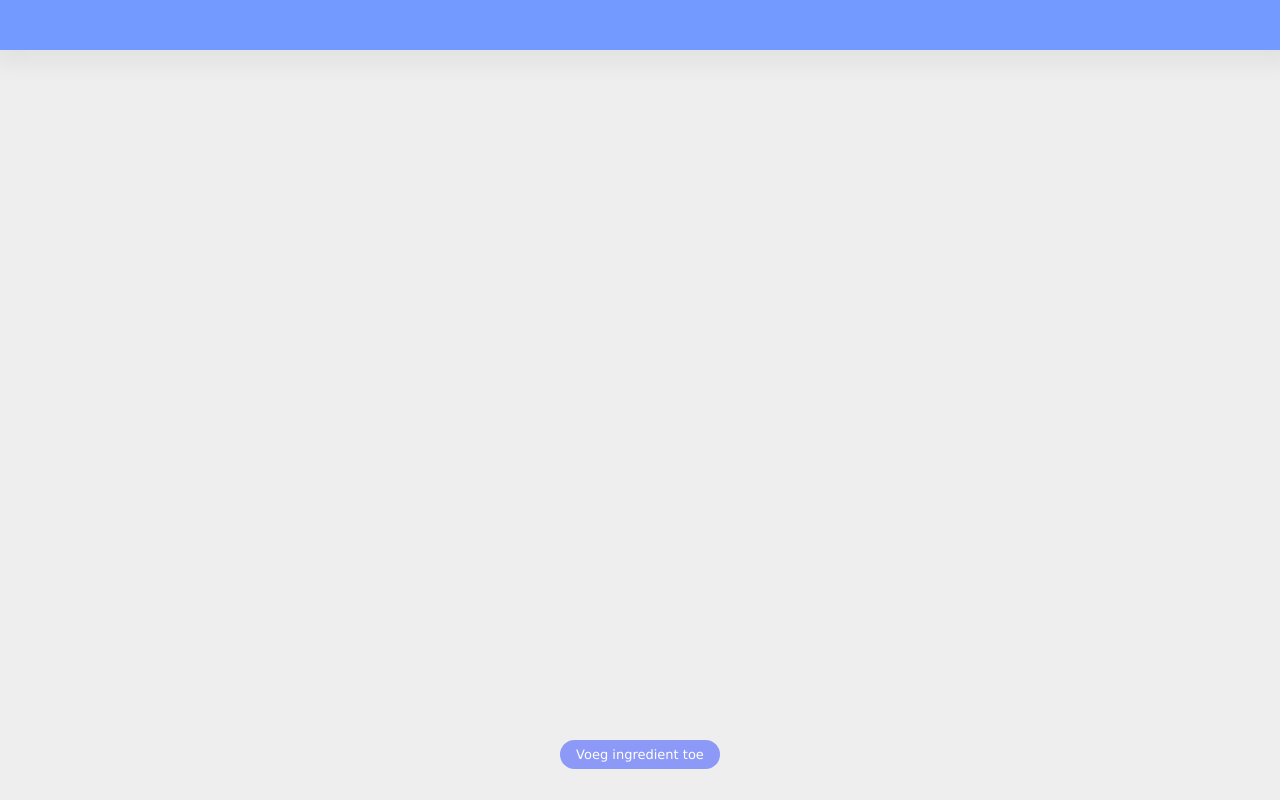
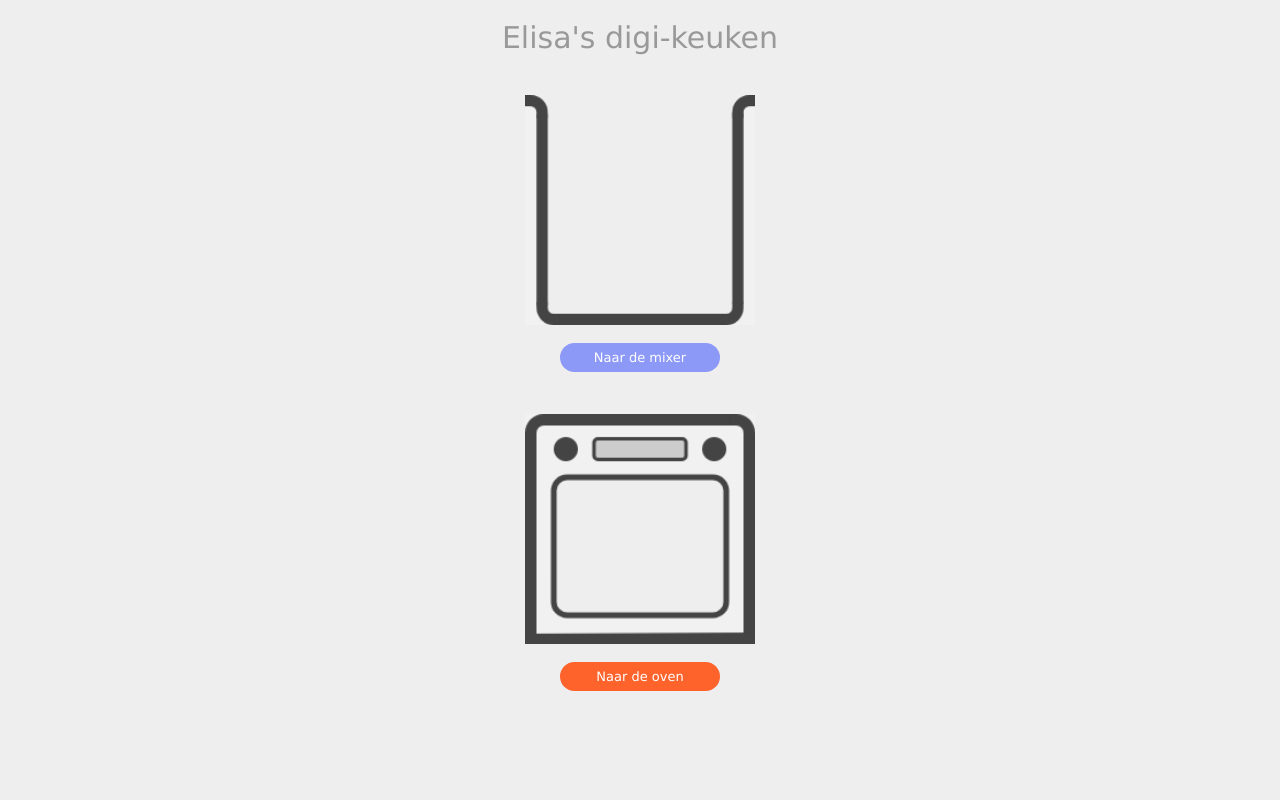
Before and after one commit to florisweb/surprise2019, a PHP site: page / in a window 1280 px wide. Run offline with PHP 8.4, Linux system fonts and the light colour scheme.

Commit message:
Redesigned the /-page

```diff
--- a/index.php
+++ b/index.php
@@ -5,28 +5,66 @@
 		<meta content='width=device-width, initial-scale=1, maximum-scale=1, user-scalable=0' name='viewport'/>
 		<meta name="theme-color" content="#636ad5">
 		<style>
+			.iconHolder {
+				position: relative;
+				height: calc((100vh - 100px * 2 - 10px * 4) / 2);
+				padding-bottom: 20px;
+			}
 
+			.icon {
+				position: relative;
+				height: calc(100% - 50px);
+				width: auto;
+			}
+			.iconHolder .centerAligner {
+				margin-top: -5px;
+			}
 
 		</style>
 		<title>Surprise 2019</title>
 	</head>
 	<body>
-		<div id="topBar">
+		<div class="text" id="alarmHeaderHolder"></div>
+
+		<div class="popup ovenPinger hide">
+			<div class="text"></div>
+			<a href="oven.php">
+				<img class="toOvenIcon" src="images/toOvenIcon.png">
+			</a>
 		</div>
+
+		<script src="js/ovenPinger.js"></script>
+
 
 		<div id="mainContentHolder">
 			<div class="centerAligner" id="mainContent">
+				<a class="text mainHeader">Elisa's digi-keuken</a>
+				<br>
+
+				<div class="iconHolder">
+					<a href="mixer.php" style="text-decoration: none">
+						<img class="icon" src="images/pan.png">
+						<br>
+						<br>
+						<div class="centerAligner" style="max-width: 160px">
+							<div class="button bDefault clickable">Naar de mixer</div>
+						</div>
+					</a>
+				</div>
+				<br>
+
+				<div class="iconHolder">
+					<a href="oven.php" style="text-decoration: none">
+						<img class="icon" src="images/oven.png">
+						<br>
+						<br>
+						<div class="centerAligner" style="max-width: 160px">
+							<div class="button bWarn clickable">Naar de oven</div>
+						</div>
+					</a>
+				</div>
 
 			</div>
 		</div>
-
-
-		<div id="bottomBar">
-			<div class="centerAligner" style="max-width: 160px">
-				<div class="button bDefault clickable">Voeg ingredient toe</div>
-			</div>
-		</div>
-
-
 	</body>
 </html>
--- a/js/ovenPinger.js
+++ b/js/ovenPinger.js
@@ -20,15 +20,14 @@ const OvenPinger = new function() {
 
 		switch (status.stage)
 		{
-			case "heating":
-			case "finishedHeating":
+			case "heating": case "finishedHeating":
 				OvenPinger.wekkerType = "Voorverwarm";
-				OvenPinger.wekkerLength = 20;
+				OvenPinger.wekkerLength = 60;
 				return new Date(status.startTime);
 			break;
 			case "baking":
 				OvenPinger.wekkerType = "Bak";
-				OvenPinger.wekkerLength = 20;
+				OvenPinger.wekkerLength = 60;
 				return new Date(status.startTime);
 			break;
 			default:
```
